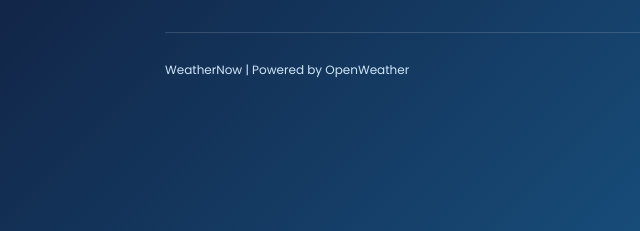
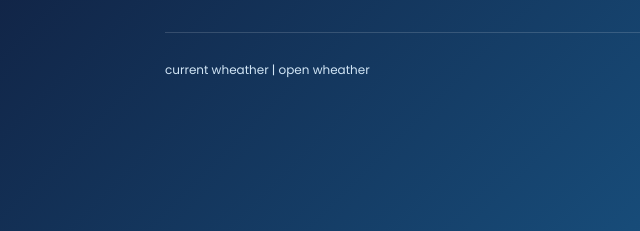
Before and after one commit to pinniboyinameghana14/wheather_forecast, a plain HTML site: page index.html in a window 1280 px wide. Shown: the part 182-413 px from the top of the page, 0-640 px from the left. Drawn offline with Linux system fonts and the light colour scheme.

Commit message:
changed text in index.html

```diff
--- a/index.html
+++ b/index.html
@@ -95,7 +95,7 @@
         </section>
 
         <footer>
-            <p>WeatherNow | Powered by OpenWeather</p>
+            <p>current wheather | open wheather</p>
             <button id="unitToggle" class="unit-btn">Switch to °F</button>
         </footer>
 
```
